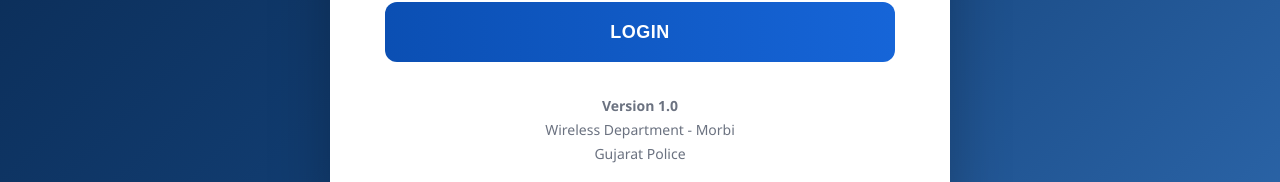
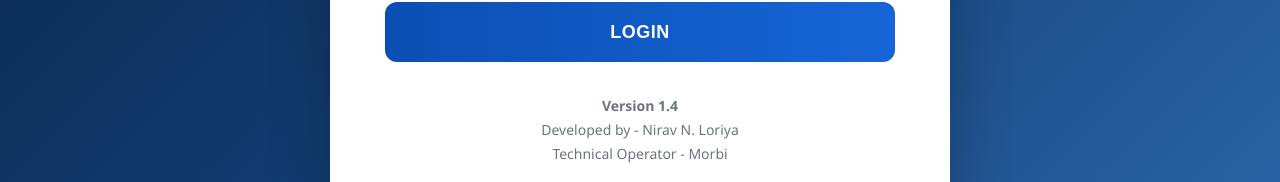
Before and after one commit to technicaloperator/Wireless-Store-Management-System, a React (Vite) app: page / in a window 1280 px wide. Shown: the part 593-775 px from the top of the page. Built offline with nearby package versions, Linux system fonts and the light colour scheme.

Commit message:
Stable WSMS v1.43 before refactoring

```diff
--- a/src/components/OperatorLogin.jsx
+++ b/src/components/OperatorLogin.jsx
@@ -14,15 +14,13 @@
   const [password, setPassword] = useState("");
 
   const handleLogin = () => {
-    console.log("Users:", users);
-console.log("Username entered:", username);
-console.log("Password entered:", password);
+
 
     const user = users.find(
       (u) =>
         u.username === username
     );
-    console.log("Found user:", user);
+
 
     if (!user) {
       alert("Invalid Username");
@@ -117,11 +115,11 @@
       </button>
 
       <div className="login-footer">
-  <strong>Version 1.0</strong>
+  <strong>Version 1.4</strong>
   <br />
-  Wireless Department - Morbi
+  Developed by - Nirav N. Loriya
   <br />
-  Gujarat Police
+  Technical Operator - Morbi
 </div>
 
     </div>
```
